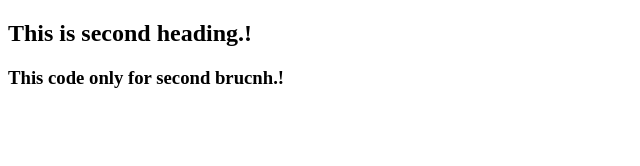
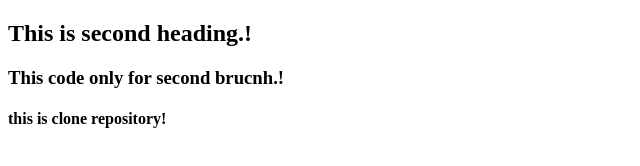
Before and after one commit to shakilahmed3/github-tutorial-video, a plain HTML site: page index.html in a window 1280 px wide. Shown: the whole page, without its empty margins (0-640 px from the left). Drawn offline with Linux system fonts and the light colour scheme.

Commit message:
this is clone repository.
this is clone repository.

```diff
--- a/index.html
+++ b/index.html
@@ -10,5 +10,6 @@
     <h2>This is second heading.!</h2>
 
     <h3>This code only for second brucnh.!</h3>
+    <h4>this is clone repository!</h4>
 </body>
 </html>
```
